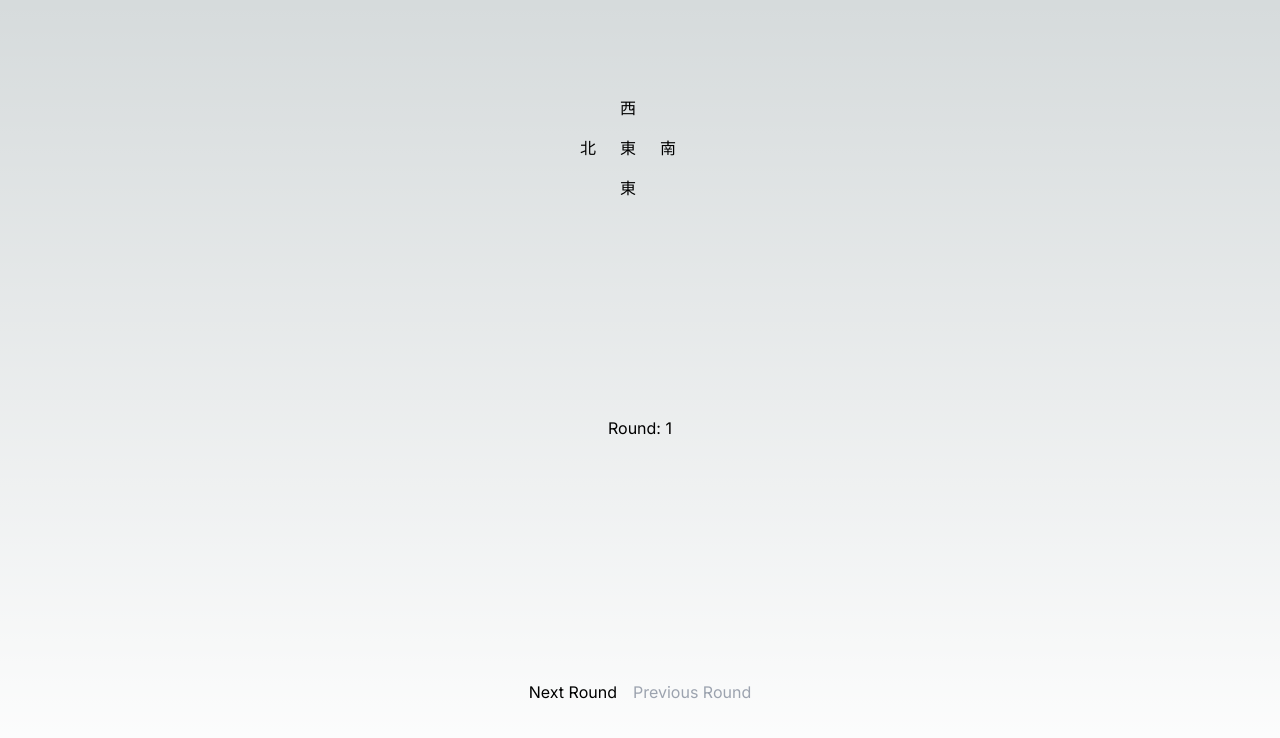
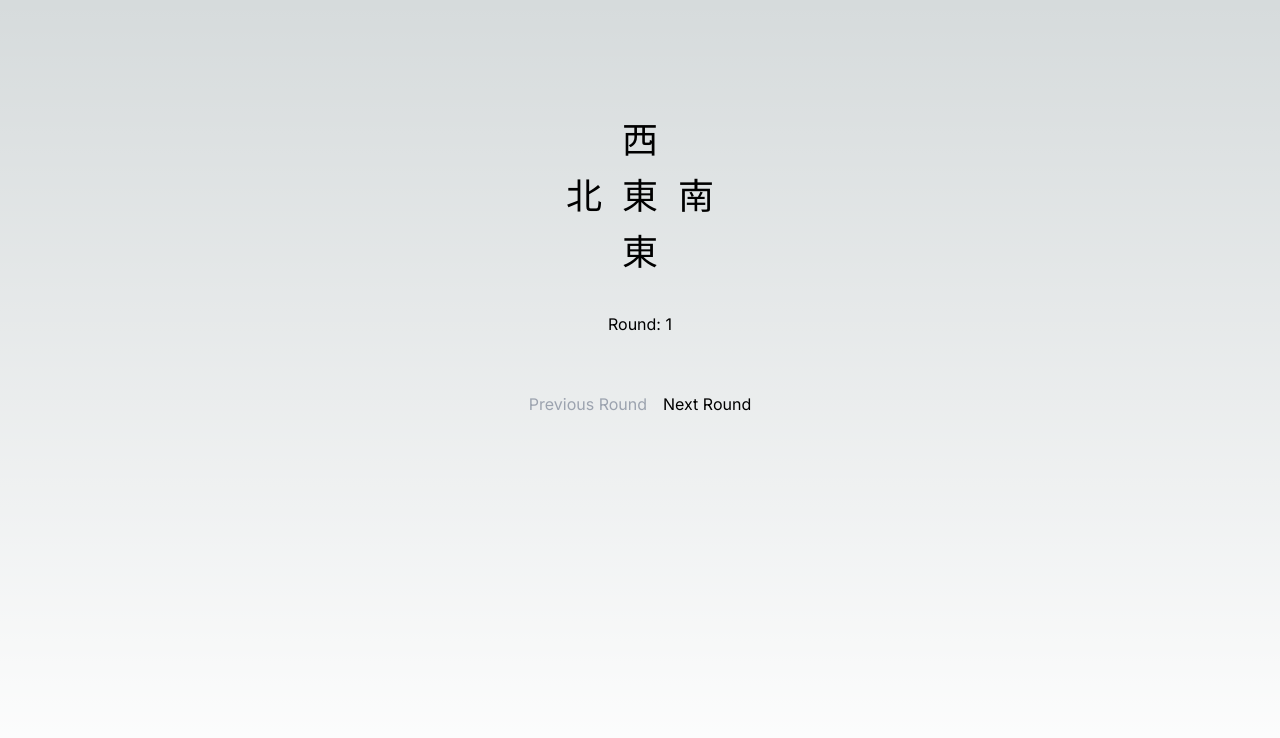
Before and after one commit to kennyengci/mahjong, a Next.js app: page / in a window 1280 px wide. Shown: the top 738 px of the page. Built offline with nearby package versions, Linux system fonts and the light colour scheme.

Commit message:
Layout changes

```diff
--- a/app/components/Compass.tsx
+++ b/app/components/Compass.tsx
@@ -53,18 +53,21 @@ const Compass = (props: {
 
   return (
     <>
-
-      <div className="grid grid-cols-3 grid-rows-3">
-        <div className="col-start-2"><Direction initialDirection={windTop} /></div>
-        <div className="row-start-2"><Direction initialDirection={windLeft} /></div>
-        <div id="prevailing-wind" className="row-start-2"><Direction initialDirection={windPrevailing} /></div>
-        <div className="row-start-2"><Direction initialDirection={windRight} /></div>
-        <div className="row-start-3 col-start-2"><Direction initialDirection={windBottom} /></div>
-      </div>
-      <div>Round: {roundCounter}</div>
-      <div className="mt-10">
-        <button className={`mx-2 ${roundCounter === 16 ? 'disabled text-gray-400' : ''}`} onClick={incrementWind} disabled={roundCounter === 16}>Next Round</button>
-        <button className={`mx-2 ${roundCounter === 1 ? 'disabled text-gray-400' : ''}`} onClick={decrementWind} disabled={roundCounter === 1}>Previous Round</button>
+      <div className="flex flex-col items-center">
+        <div className="flex flex-row">
+          <div className="grid grid-cols-3 grid-rows-3 text-center text-4xl my-4">
+            <div className="col-start-2 p-2"><Direction initialDirection={windTop} /></div>
+            <div className="row-start-2 p-2"><Direction initialDirection={windLeft} /></div>
+            <div id="prevailing-wind" className="row-start-2 p-2"><Direction initialDirection={windPrevailing} /></div>
+            <div className="row-start-2 p-2"><Direction initialDirection={windRight} /></div>
+            <div className="row-start-3 col-start-2 p-2"><Direction initialDirection={windBottom} /></div>
+          </div>
+        </div>
+        <div className="my-4">Round: {roundCounter}</div>
+        <div className="mt-10">
+          <button className={`mx-2 ${roundCounter === 1 ? 'disabled text-gray-400' : ''}`} onClick={decrementWind} disabled={roundCounter === 1}>Previous Round</button>
+          <button className={`mx-2 ${roundCounter === 16 ? 'disabled text-gray-400' : ''}`} onClick={incrementWind} disabled={roundCounter === 16}>Next Round</button>
+        </div>
       </div>
     </>
   )
```
